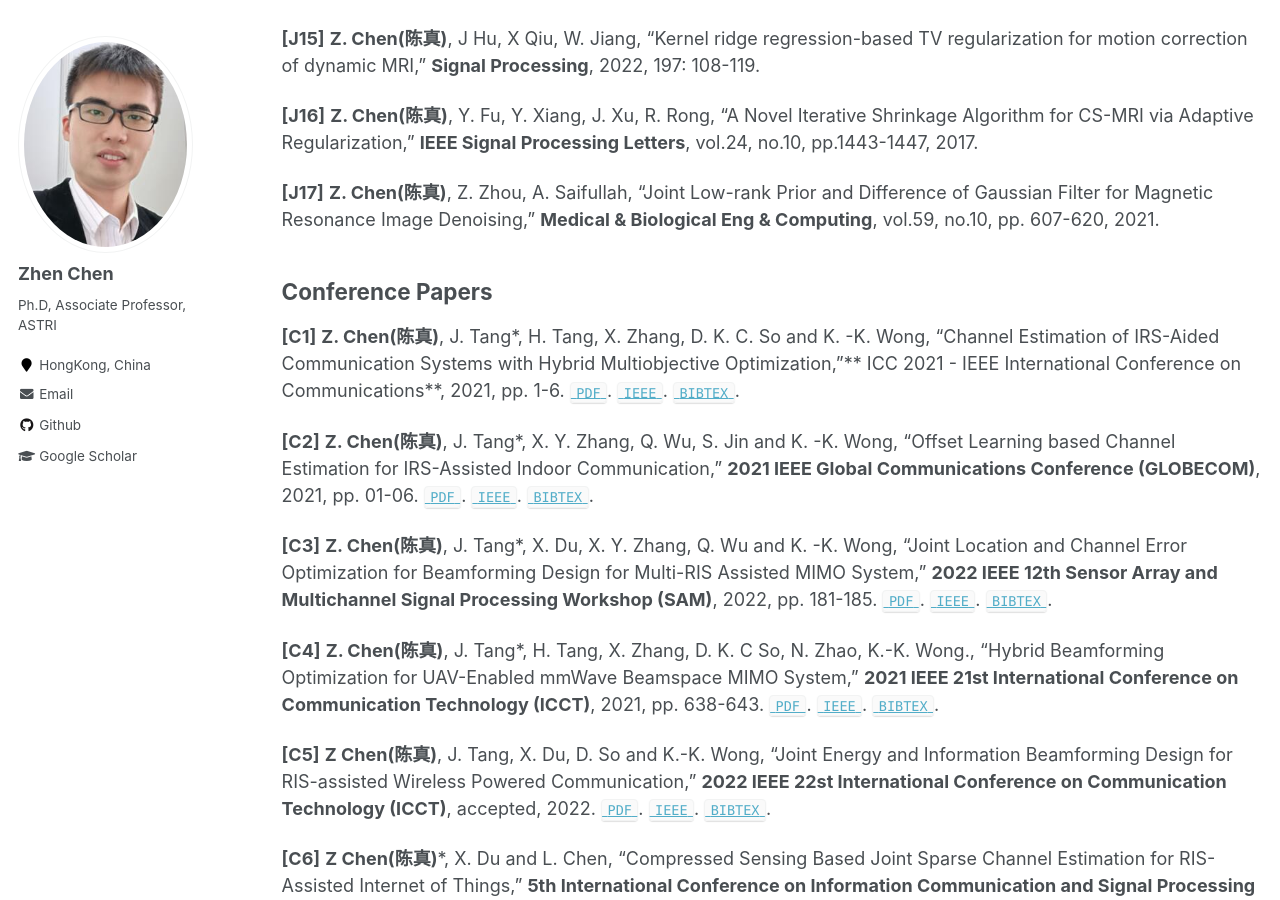
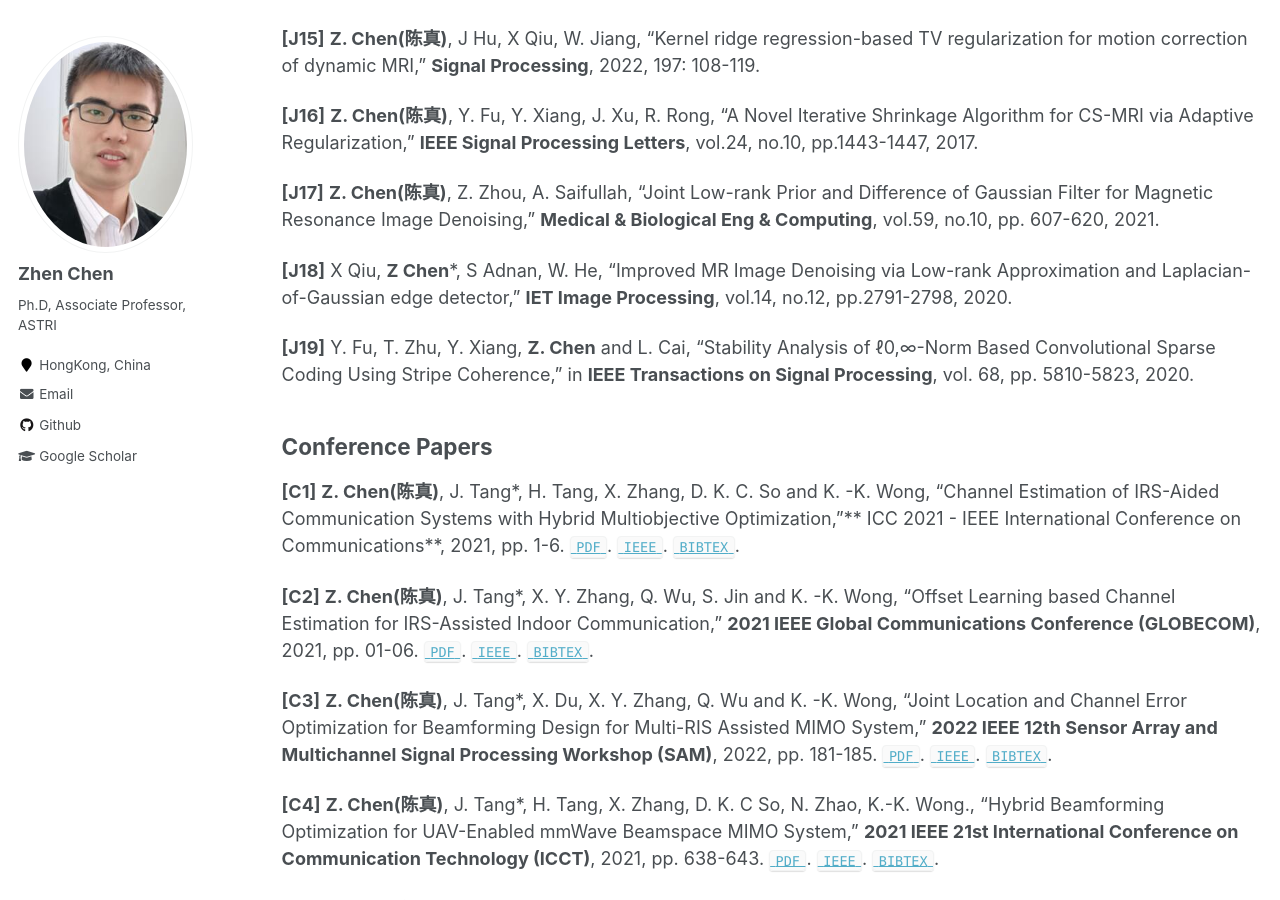
Before and after one commit to baile035/chenz_CV, a Jekyll site: the page built from _pages/publications.md, in a window 1280 px wide and 900 px high, scrolled down 1583 px. Built offline with Jekyll 4.4.1, drawn with Linux system fonts in a browser that asks for light colours.

Commit message:
Update publications.md

```diff
--- a/_pages/publications.md
+++ b/_pages/publications.md
@@ -75,6 +75,10 @@ Journal Articles
 **[J16]** **Z. Chen(陈真)**, Y. Fu, Y. Xiang, J. Xu, R. Rong, “A Novel Iterative Shrinkage Algorithm for CS-MRI via Adaptive Regularization,” **IEEE Signal Processing Letters**, vol.24, no.10, pp.1443-1447, 2017.
 
 **[J17]** **Z. Chen(陈真)**, Z. Zhou, A. Saifullah, “Joint Low-rank Prior and Difference of Gaussian Filter for Magnetic Resonance Image Denoising,” **Medical & Biological Eng & Computing**, vol.59, no.10, pp. 607-620, 2021.
+
+**[J18]** X Qiu, **Z Chen***, S Adnan, W. He, "Improved MR Image Denoising via Low-rank Approximation and Laplacian-of-Gaussian edge detector," **IET Image Processing**, vol.14, no.12, pp.2791-2798, 2020.
+
+**[J19]** Y. Fu, T. Zhu, Y. Xiang, **Z. Chen** and L. Cai, "Stability Analysis of ℓ0,∞-Norm Based Convolutional Sparse Coding Using Stripe Coherence," in **IEEE Transactions on Signal Processing**, vol. 68, pp. 5810-5823, 2020.
 
 
 <!--
```
